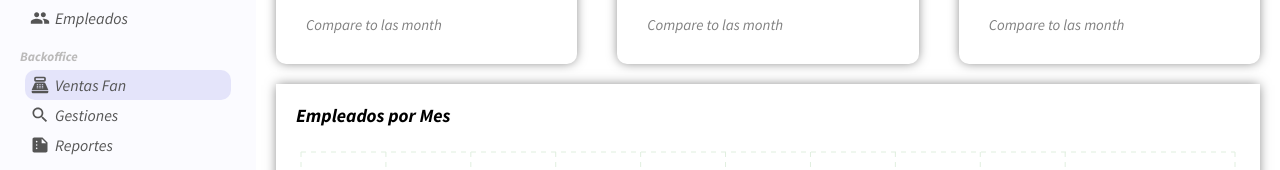
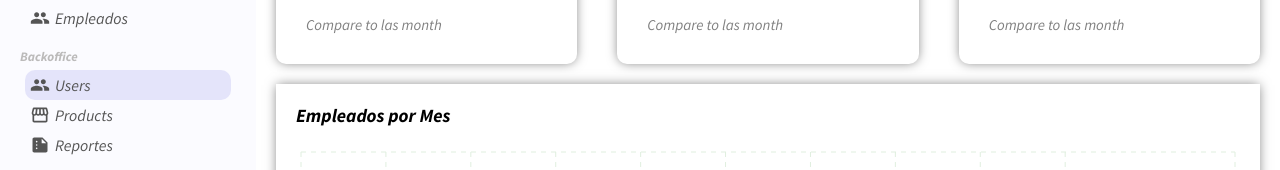
Before and after one commit to aledc7/react_admin_dashboard, a React (Create React App) app: page / in a window 1280 px wide. Shown: the part 159-329 px from the top of the page. Built offline with nearby package versions, Linux system fonts and the light colour scheme.

Commit message:
Pongo las primeras dos rutas en el sidebar, creo el archivo common.css para centralizar, pongo el BrowserRouter en el archivo index.js principal

```diff
--- a/src/components/App/App.jsx
+++ b/src/components/App/App.jsx
@@ -4,9 +4,8 @@ import './app.css';
 import { Home } from '../pages/Home/home.jsx'
 import Box from '@mui/material/Box';
 import {
-  BrowserRouter,
   Routes,
-  Route
+  Route,
 } from "react-router-dom";
 import { Userlist } from "../pages/UserList/UserList.jsx";
 import { User } from '../pages/User/User.jsx';
@@ -19,15 +18,12 @@ function App() {
       <Topbar />
       <Box className="container">
         <Sidebar />
-        <BrowserRouter>
           <Routes>
             <Route path='/' element={ <Home/> }   />
             <Route path='/users' element={ <Userlist/> }  />
             <Route path='/user/:userID' element={ <User/> }  />
             <Route path='/user/newUser' element={ <NewUser/> }  />
           </Routes>
-        </BrowserRouter>
-
       </Box>
 
     </div>
--- /dev/null
+++ b/src/components/common.css
@@ -0,0 +1,4 @@
+.link {
+    text-decoration: none;
+    color: inherit;
+}
--- a/src/components/sidebar/Sidebar.jsx
+++ b/src/components/sidebar/Sidebar.jsx
@@ -1,4 +1,5 @@
 import './sidebar.css';
+import '../../components/common.css';
 import {
     FingerprintSharp,
     People,
@@ -13,9 +14,11 @@ import {
     Build,
     Equalizer,
     AddReaction,
+    Storefront,
 
 
 } from '@mui/icons-material';
+import { Link } from "react-router-dom";
 
 
 function Sidebar() {
@@ -28,15 +31,15 @@ function Sidebar() {
                     <h3 className="sidebarTitle">RRHH</h3>
                     <ul className="sidebarList">
                         <li className="sidebarListItem active">
-                            <AccessibilityNew className='sidebarIcon'/>
+                            <AccessibilityNew className='sidebarIcon' />
                             Estados Laborales
                         </li>
                         <li className="sidebarListItem">
-                            <FingerprintSharp className='sidebarIcon'/>
+                            <FingerprintSharp className='sidebarIcon' />
                             Inasistencias
                         </li>
                         <li className="sidebarListItem">
-                            <People className='sidebarIcon'/>
+                            <People className='sidebarIcon' />
                             Empleados
                         </li>
                     </ul>
@@ -44,16 +47,22 @@ function Sidebar() {
                 <div className="sidebarMenu">
                     <h3 className="sidebarTitle">Backoffice</h3>
                     <ul className="sidebarList">
-                        <li className="sidebarListItem active">
-                            <PointOfSale className='sidebarIcon'/>
-                            Ventas Fan
-                        </li>
+                        <Link to={'/users'} className="link">
+                            <li className="sidebarListItem active">
+                                <People className='sidebarIcon' />
+                                Users
+                            </li>
+                        </Link>
+
+
+                        <Link to={'/products'} className="link">
+                            <li className="sidebarListItem">
+                                <Storefront className='sidebarIcon' />
+                                Products
+                            </li>
+                        </Link>
                         <li className="sidebarListItem">
-                            <Search className='sidebarIcon'/>
-                            Gestiones
-                        </li>
-                        <li className="sidebarListItem">
-                            <Summarize className='sidebarIcon'/>
+                            <Summarize className='sidebarIcon' />
                             Reportes
                         </li>
                     </ul>
@@ -62,19 +71,19 @@ function Sidebar() {
                     <h3 className="sidebarTitle">Capacitación</h3>
                     <ul className="sidebarList">
                         <li className="sidebarListItem active">
-                            <ManageAccounts className='sidebarIcon'/>
+                            <ManageAccounts className='sidebarIcon' />
                             Campañas
                         </li>
                         <li className="sidebarListItem">
-                            <MonetizationOn className='sidebarIcon'/>
+                            <MonetizationOn className='sidebarIcon' />
                             Cargas
                         </li>
                         <li className="sidebarListItem">
-                            <AddReaction className='sidebarIcon'/>
+                            <AddReaction className='sidebarIcon' />
                             Carpetas
                         </li>
                         <li className="sidebarListItem">
-                            <QueryStats className='sidebarIcon'/>
+                            <QueryStats className='sidebarIcon' />
                             Estadisticas
                         </li>
 
@@ -84,15 +93,15 @@ function Sidebar() {
                     <h3 className="sidebarTitle">Planificacion</h3>
                     <ul className="sidebarList">
                         <li className="sidebarListItem active">
-                            <Equalizer className='sidebarIcon'/>
+                            <Equalizer className='sidebarIcon' />
                             Reporte Global
                         </li>
                         <li className="sidebarListItem">
-                            <Print className='sidebarIcon'/>
+                            <Print className='sidebarIcon' />
                             PowerBI
                         </li>
                         <li className="sidebarListItem">
-                            <Build className='sidebarIcon'/>
+                            <Build className='sidebarIcon' />
                             NPS
                         </li>
                     </ul>
--- a/src/index.js
+++ b/src/index.js
@@ -1,11 +1,14 @@
 import React from 'react';
 import ReactDOM from 'react-dom';
+import { BrowserRouter } from 'react-router-dom';
 import { App }  from './components/App/App.jsx';
 
 
 ReactDOM.render(
   <React.StrictMode>
+    <BrowserRouter>
       <App />
+    </BrowserRouter>
   </React.StrictMode>,
   document.getElementById('aledc7')
 );
```
